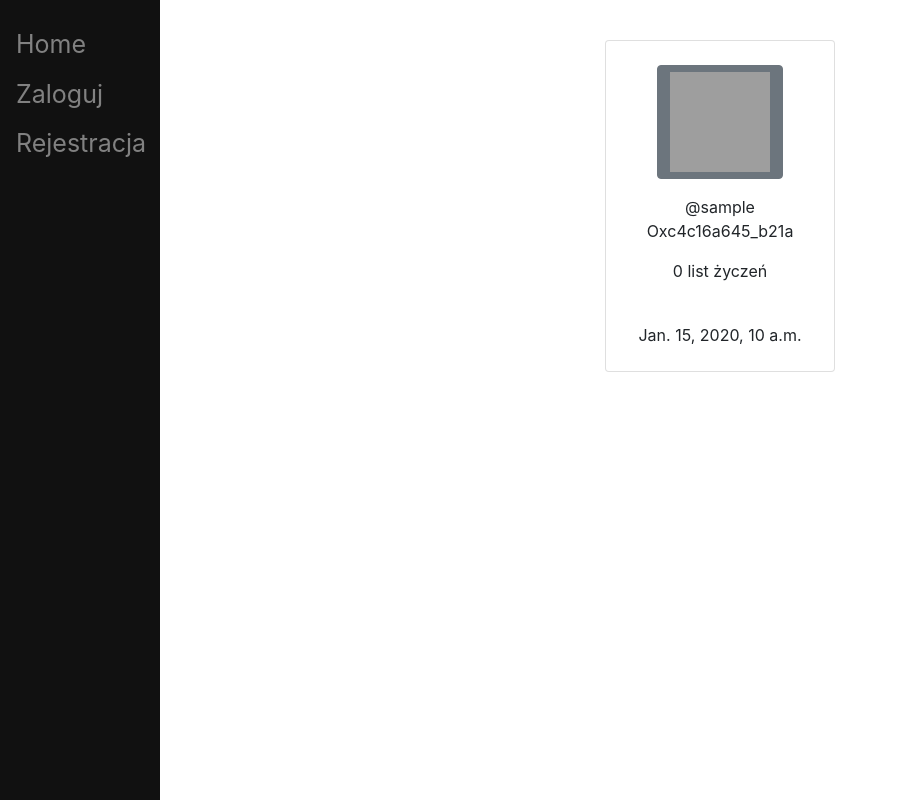
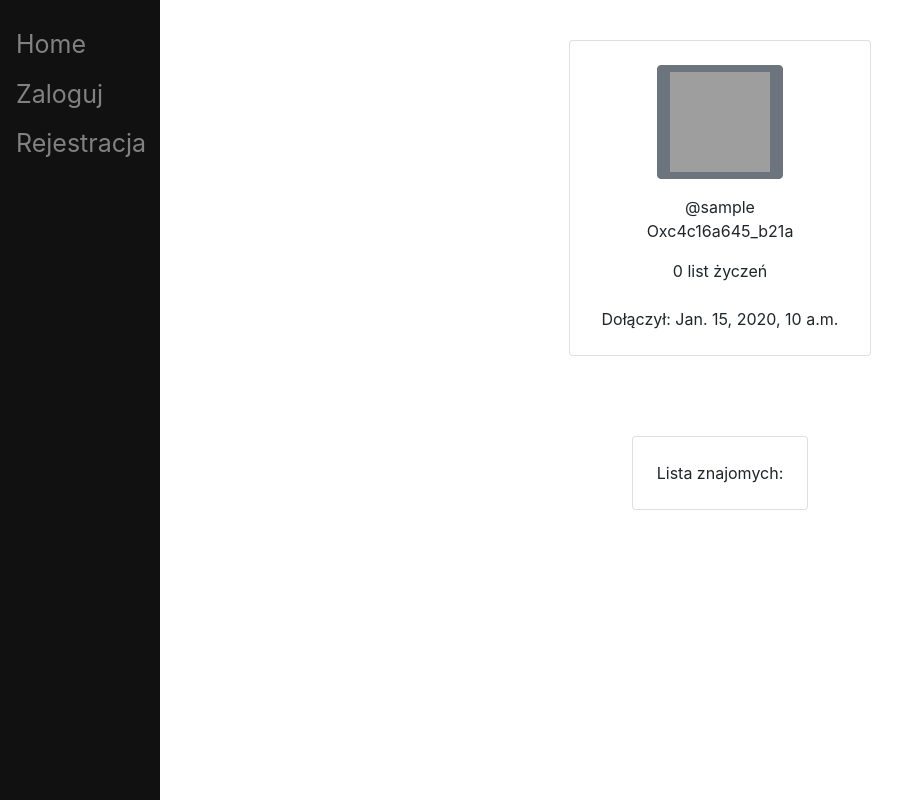
Before and after one commit to cninja5/AplikacjaWebowa, a Django app: a page that uses UserProfiles/templates/profile/profile.html in a window 1280 px wide. Shown: the whole page, without its empty margins (0-917 px from the left). Run offline with Django 4.2, Linux system fonts and the light colour scheme; tables that the repository leaves empty hold one stand-in row (values such as "Sample post"); grey boxes are pictures that could not be loaded.

Commit message:
friends list - wyświetlanie listy znajomych

```diff
--- a/UserProfiles/templates/profile/profile.html
+++ b/UserProfiles/templates/profile/profile.html
@@ -19,32 +19,53 @@
 
             {% if friend_status == "Wysłano" %}
             <div class=" d-flex mt-2">
-                        <a href="unfriend/"><button class="btn1 btn-dark">Anuluj zaproszenie</button></a>
+                <a href="unfriend/">
+                    <button class="btn1 btn-dark">Anuluj zaproszenie</button>
+                </a>
             </div>
             {% elif friend_status == "Oczekujące" %}
             <div class=" d-flex mt-2">
-                        <a href="accept-invite/"><button class="btn1 btn-dark">Zaakceptuj zaproszenie</button></a>
+                <a href="accept-invite/">
+                    <button class="btn1 btn-dark">Zaakceptuj zaproszenie</button>
+                </a>
             </div>
             <div class=" d-flex mt-2">
-                        <a href="unfriend/"><button class="btn1 btn-dark">Usuń zaproszenie</button></a>
+                <a href="unfriend/">
+                    <button class="btn1 btn-dark">Usuń zaproszenie</button>
+                </a>
             </div>
             {% elif friend_status == "Przyjaciele" %}
             <div class=" d-flex mt-2">
-                        <a href="unfriend/"><button class="btn1 btn-dark">Usuń znajomego</button></a>
+                <a href="unfriend/">
+                    <button class="btn1 btn-dark">Usuń znajomego</button>
+                </a>
             </div>
             {% else %}
             <div class=" d-flex mt-2">
-                        <a href="invite/"><button class="btn1 btn-dark">Dodaj znajomego</button></a>
+                <a href="invite/">
+                    <button class="btn1 btn-dark">Dodaj znajomego</button>
+                </a>
             </div>
             {% endif %}
             {% endif %}
-<!--            <div class="text mt-3">-->
-<!--                <span>Eleanor Pena is a creator of minimalistic x bold graphics and digital artwork.<br><br> Artist/ Creative Director by Day #NFT minting@ with FND night. </span>-->
-<!--            </div>-->
-            <div class="gap-3 mt-3 icons d-flex flex-row justify-content-center align-items-center"><span><i
-                    class="fa fa-twitter"></i></span> <span><i class="fa fa-facebook-f"></i></span> <span><i
-                    class="fa fa-instagram"></i></span> <span><i class="fa fa-linkedin"></i></span></div>
-            <div class=" px-2 rounded mt-4 date "><span class="join">{{ user_date_joined }}</span></div>
+            <div class=" px-2 rounded mt-4 date "><span class="join">Dołączył: {{ user_date_joined }}</span></div>
+        </div>
+    </div>
+</div>
+
+<div class="container mt-4 mb-4 p-3 d-flex justify-content-center">
+    <div class="card p-4">
+        <div class=" image d-flex flex-column justify-content-center align-items-center">
+            Lista znajomych:
+            {% if friendsList %}
+            <ul>
+                {% for friend_username in friendsList %}
+                    <li>
+                        <a href="/profile/{{ friend_username }}">{{ friend_username }}</a>
+                    </li>
+                {% endfor %}
+            </ul>
+            {% endif %}
         </div>
     </div>
 </div>
--- a/UserProfiles/urls.py
+++ b/UserProfiles/urls.py
@@ -11,5 +11,4 @@
     path("profile/<str:username>/accept-invite/", views.accept_invite, name="accept_invite"),
     path("profile/<str:username>/unfriend/", views.unfriend, name="unfriend"),
 
-
 ]
--- a/UserProfiles/views.py
+++ b/UserProfiles/views.py
@@ -2,6 +2,8 @@
 from django.contrib.auth.models import User
 from django.shortcuts import render, redirect
 from main.models import Znajomi
+from django.db.models import Subquery, OuterRef
+
 
 # Create your views here.
 
@@ -9,16 +11,24 @@
     user = get_object_or_404(User, username=username)
     friends = Znajomi.objects.filter(idZapraszajacego=request.user.id, idZapraszanego=user.id).first()
 
+
+    # friendsList = Znajomi.objects.filter(idZapraszajacego=request.user.id, status="Przyjaciele")
+
+    podzapytanie = Znajomi.objects.filter(idZapraszajacego=user.id, status="Przyjaciele").values(
+        'idZapraszanego')
+
+    friendsList = User.objects.filter(id__in=Subquery(podzapytanie)).values_list('username', flat=True)
+
     if friends:
         friend_status = friends.status
     else:
         friend_status = "Nieznajomi"
 
-    user_firstname = user.first_name
-    user_lastname = user.last_name
     user_date_joined = user.date_joined
-    userdata = {'user_username': username, 'user_firstname': user_firstname, 'user_lastname': user_lastname, 'user_date_joined': user_date_joined, "friend_status": friend_status}
+    userdata = {'user_username': username, 'user_firstname': user.first_name, 'user_lastname': user.last_name,
+                'user_date_joined': user_date_joined, "friend_status": friend_status, "friendsList": friendsList}
     return render(request, 'profile/profile.html', userdata)
+
 
 def edit_profile(request, username):
     user = get_object_or_404(User, username=username)
@@ -26,8 +36,10 @@
     user_firstname = user.first_name
     user_lastname = user.last_name
     user_date_joined = user.date_joined
-    userdata = {'user_username': username, 'user_firstname': user_firstname, 'user_lastname': user_lastname, 'user_date_joined': user_date_joined}
+    userdata = {'user_username': username, 'user_firstname': user_firstname, 'user_lastname': user_lastname,
+                'user_date_joined': user_date_joined}
     return render(request, 'profile/edit.html', userdata)
+
 
 def send_invite(request, username):
     invitedUser = get_object_or_404(User, username=username)
@@ -40,18 +52,20 @@
 
     return redirect("profile", username=username)
 
+
 def accept_invite(request, username):
     invitedUser = get_object_or_404(User, username=username)
     invite = Znajomi.objects.filter(idZapraszajacego=request.user.id, idZapraszanego=invitedUser.id).first()
     invite2 = Znajomi.objects.filter(idZapraszajacego=invitedUser.id, idZapraszanego=request.user.id).first()
 
-    invite.status="Przyjaciele"
-    invite2.status="Przyjaciele"
+    invite.status = "Przyjaciele"
+    invite2.status = "Przyjaciele"
 
     invite.save()
     invite2.save()
 
     return redirect("profile", username=username)
+
 
 def unfriend(request, username):
     invitedUser = get_object_or_404(User, username=username)
@@ -63,14 +77,17 @@
 
     return redirect("profile", username=username)
 
+
 def password_change(request, username):
     user = get_object_or_404(User, username=username)
 
     user_firstname = user.first_name
     user_lastname = user.last_name
     user_date_joined = user.date_joined
-    userdata = {'user_username': username, 'user_firstname': user_firstname, 'user_lastname': user_lastname, 'user_date_joined': user_date_joined}
+    userdata = {'user_username': username, 'user_firstname': user_firstname, 'user_lastname': user_lastname,
+                'user_date_joined': user_date_joined}
     return render(request, 'profile/edit.html', userdata)
+
 
 def avatar_change(request, username):
     user = get_object_or_404(User, username=username)
@@ -78,5 +95,6 @@
     user_firstname = user.first_name
     user_lastname = user.last_name
     user_date_joined = user.date_joined
-    userdata = {'user_username': username, 'user_firstname': user_firstname, 'user_lastname': user_lastname, 'user_date_joined': user_date_joined}
+    userdata = {'user_username': username, 'user_firstname': user_firstname, 'user_lastname': user_lastname,
+                'user_date_joined': user_date_joined}
     return render(request, 'profile/edit.html', userdata)
--- a/main/admin.py
+++ b/main/admin.py
@@ -1,5 +1,5 @@
 from django.contrib import admin
-from .models import Znajomi,Listy,Prezent,ZawartoscListy
+from .models import Znajomi, Listy, Prezent, ZawartoscListy
 
 admin.site.register(Znajomi)
 admin.site.register(Listy)
--- a/main/models.py
+++ b/main/models.py
@@ -30,11 +30,6 @@
     idZapraszanego = models.ForeignKey(User, default='0', on_delete=models.CASCADE, related_name='invitedId')
     status = models.CharField(max_length=30, default='Wysłano')
 
-# class ZaproszeniaDoZnajomych(models.Model):
-#     idZapraszajacego = models.ForeignKey(User,on_delete=models.CASCADE, related_name='senderId')
-#     idZapraszanego = models.ForeignKey(User,on_delete=models.CASCADE, related_name='invitedId')
-#     status = models.CharField(max_length=30, default='Wysłano')
-
 class Listy(models.Model):
     loginWlasciciel = models.ForeignKey(User,on_delete=models.CASCADE)
     tytul = models.CharField(max_length=50)
```
Also changed, not shown: UserProfiles/templates/profile/edit.html (+9 -5 lines). Lines whose indentation alone changed are shown as unchanged.
